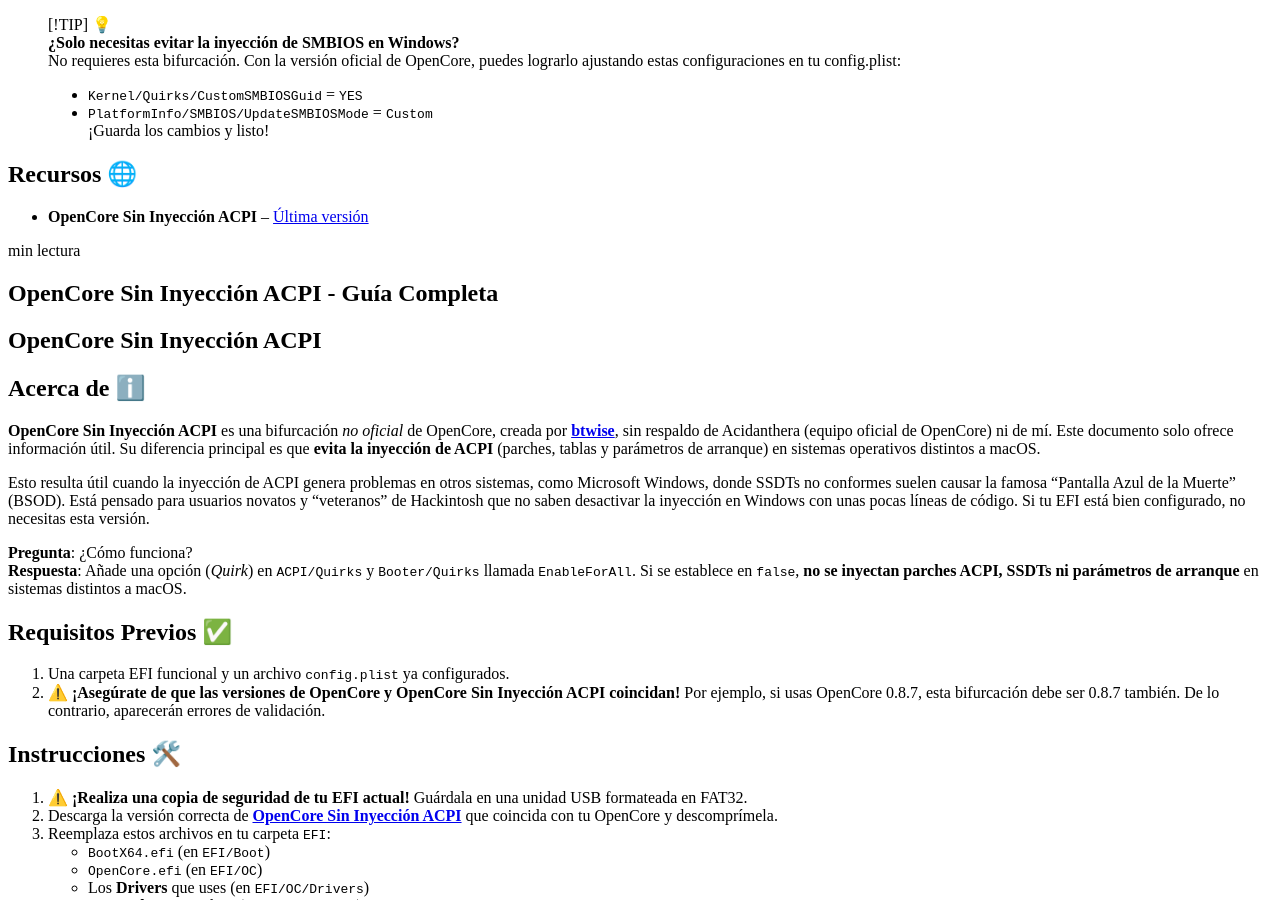
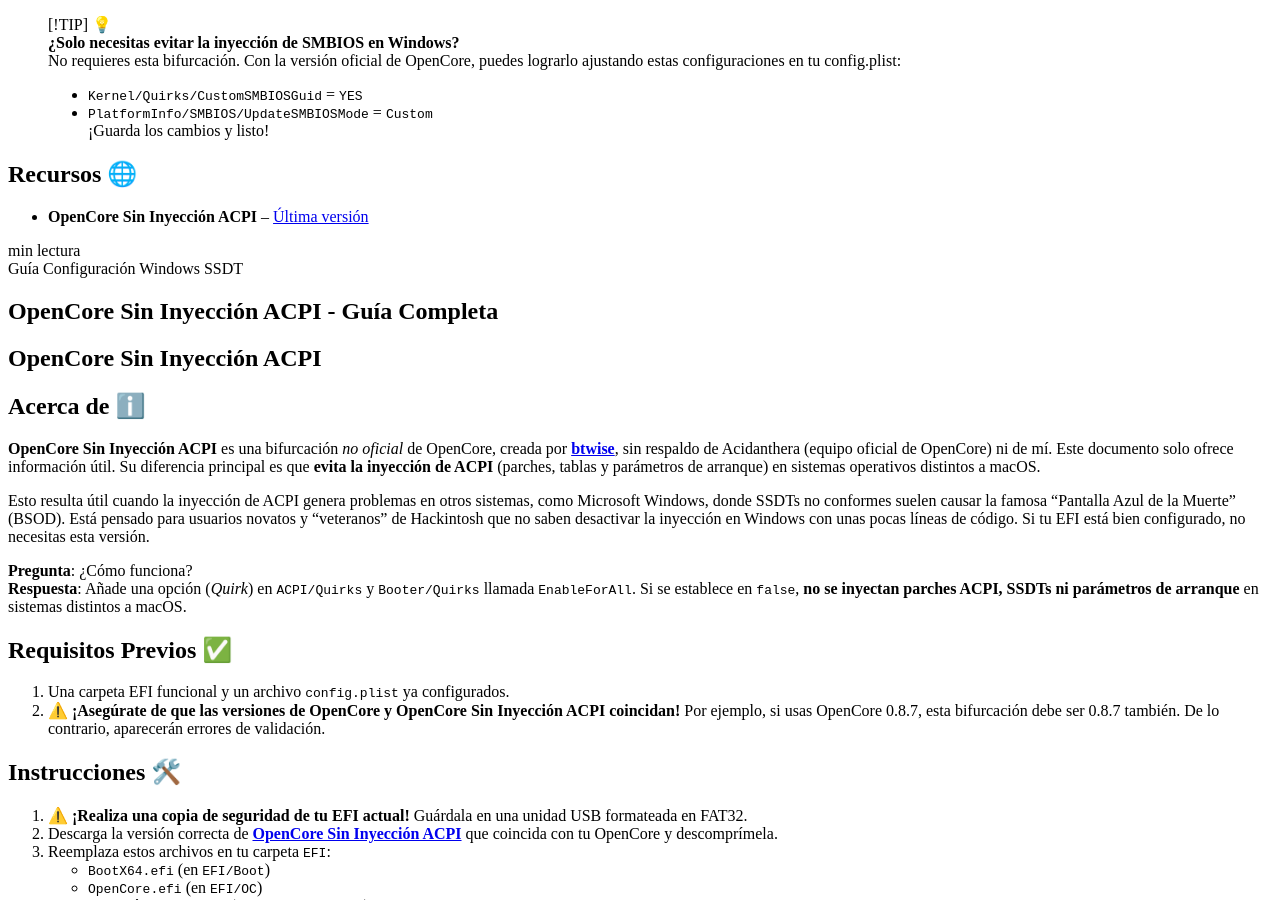
Before and after one commit to ReinierTutoriales/webReinierTutoriales, a Jekyll site: the page built from _posts/2025-03-27-Open-Core-Sin-Inyección-ACPI.md, in a window 1280 px wide and 900 px high, scrolled down 1014 px. Built offline with Jekyll 4.4.1, drawn with Linux system fonts in a browser that asks for light colours; our own code applies the rules of GitHub Pages for plain Markdown files.

Commit message:
Update 2025-03-27-Open-Core-Sin-Inyección-ACPI.md

```diff
--- a/_posts/2025-03-27-Open-Core-Sin-Inyección-ACPI.md
+++ b/_posts/2025-03-27-Open-Core-Sin-Inyección-ACPI.md
@@ -1,10 +1,13 @@
 ---
 title: "OpenCore Sin Inyección ACPI - Guía Completa"
-date: 2025-03-27
+date: "2025-03-27"
 description: "Guía sobre cómo usar OpenCore sin inyección ACPI para evitar conflictos con Windows"
-image: "https://raw.githubusercontent.com/ReinierTutoriales/webReinierTutoriales/main/assets/img/no-acpi.png"
+image: "/assets/img/no-acpi.png"
 category: "guides"
 categories: ["OpenCore", "ACPI", "Hackintosh"]
+tags: ["Guía", "Configuración", "Windows", "SSDT"]
+featured: true
+priority: 1
 ---
 
 # OpenCore Sin Inyección ACPI
```
